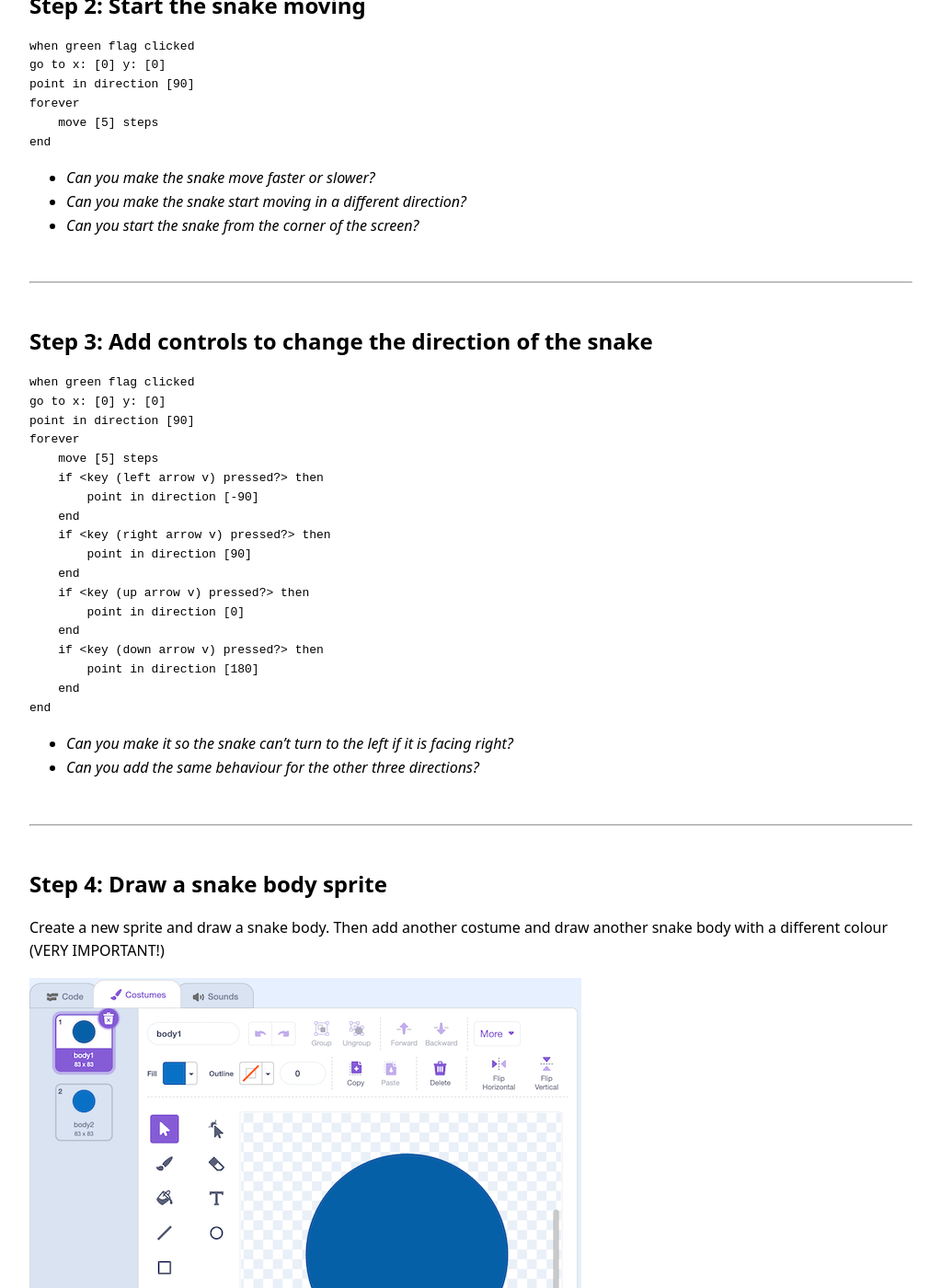
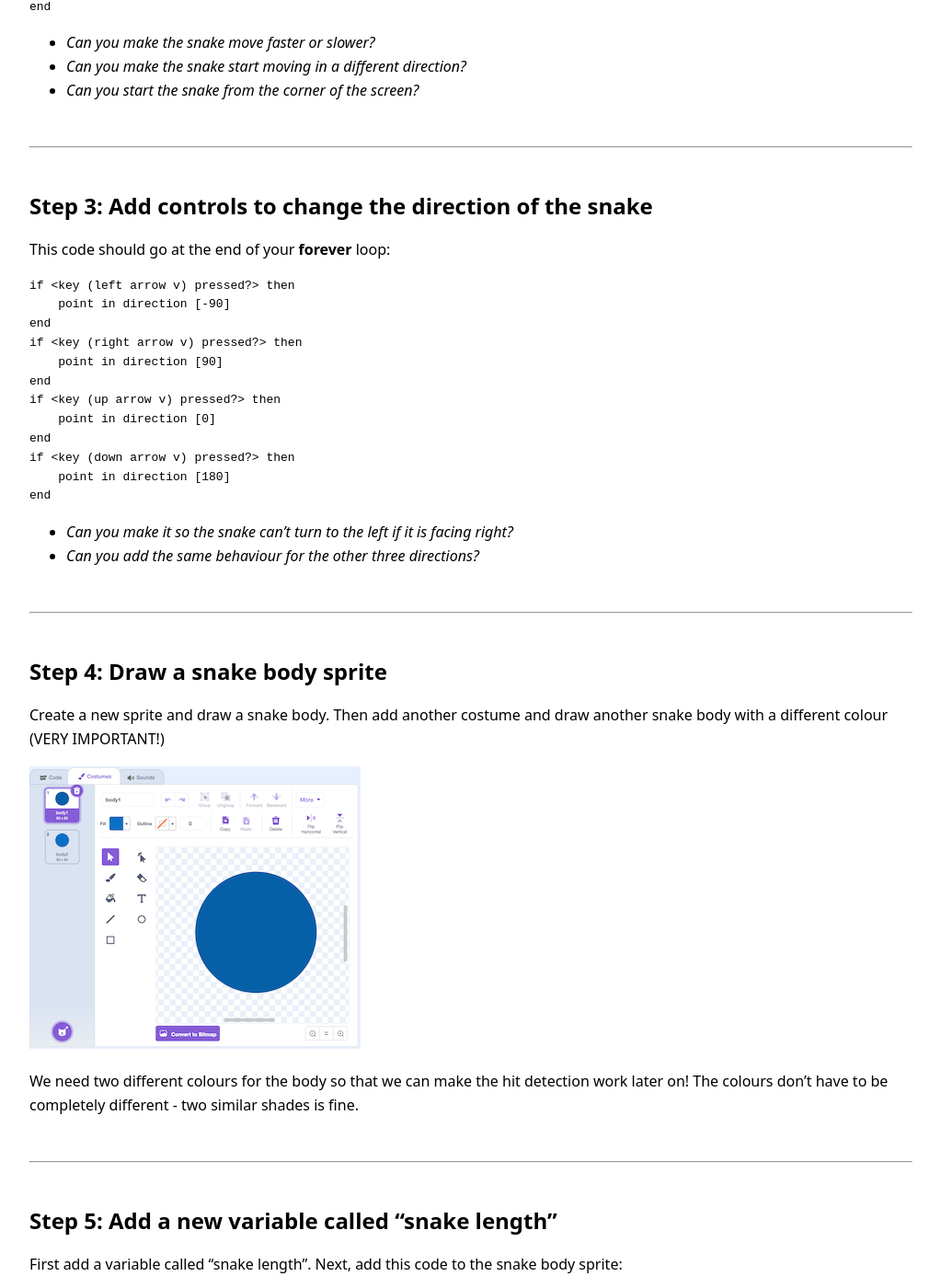
Before and after one commit to ganzogo/gravesend-code-club, a Jekyll site: the page built from projects/snake/index.md, in a window 1280 px wide and 1400 px high, scrolled down 1443 px. Shown: the whole window at 92% size, without its empty margins (128-1151 px from the left). Built offline with Jekyll 4.4.1, drawn with Linux system fonts in a browser that asks for light colours; our own code applies the rules of GitHub Pages for plain Markdown files; some of the changed text lies outside the part shown.

Commit message:
Few fixes to Snake instructions.

````diff
--- a/projects/snake/index.md
+++ b/projects/snake/index.md
@@ -46,24 +46,20 @@ end
 
 ## Step 3: Add controls to change the direction of the snake
 
+This code should go at the end of your **forever** loop:
+
 ```scratch
-when green flag clicked
-go to x: [0] y: [0]
-point in direction [90]
-forever
-    move [5] steps
-    if <key (left arrow v) pressed?> then
-        point in direction [-90]
-    end
-    if <key (right arrow v) pressed?> then
-        point in direction [90]
-    end
-    if <key (up arrow v) pressed?> then
-        point in direction [0]
-    end
-    if <key (down arrow v) pressed?> then
-        point in direction [180]
-    end
+if <key (left arrow v) pressed?> then
+    point in direction [-90]
+end
+if <key (right arrow v) pressed?> then
+    point in direction [90]
+end
+if <key (up arrow v) pressed?> then
+    point in direction [0]
+end
+if <key (down arrow v) pressed?> then
+    point in direction [180]
 end
 ```
 
@@ -106,7 +102,7 @@ hide
 </section>
 <section markdown="1">
 
-## Step 6:
+## Step 6: Clone the snake body
 
 Back in the snake head sprite, add this block at the end of your **forever** loop.
 
@@ -119,7 +115,7 @@ create clone of (snake body v)
 </section>
 <section markdown="1">
 
-## Step 7:
+## Step 7: Make the snake body move
 
 Now inside the snake body sprite, add this code to show the first costume then the second costume:
 
@@ -142,7 +138,7 @@ When you test the game now, you should see a 2-colour snake body following the h
 </section>
 <section markdown="1">
 
-## Step 8:
+## Step 8: Draw some food for the snake
 
 Next we want to add some food for the snake to eat. You could draw some food or choose one of the existing sprites.
 
@@ -153,7 +149,7 @@ Next we want to add some food for the snake to eat. You could draw some food or
 </section>
 <section markdown="1">
 
-## Step 9:
+## Step 9: Setup the food sprite
 
 You should create a variable called "food" and add this code to the food sprite:
 
@@ -171,7 +167,7 @@ This will hide the food, then create a clone of it (which will also start as hid
 </section>
 <section markdown="1">
 
-## Step 10:
+## Step 10: Let the snake eat the food
 
 Also in the food sprite, add this code:
 
@@ -199,7 +195,7 @@ This will put the food in a random position, and when the snake eats the food, i
 </section>
 <section markdown="1">
 
-## Step 11:
+## Step 11: End the game if the player loses
 
 Lastly, we want the game to end if the snake touches the edge of the screen, or if it touches its own body. This is where the 2 colour body comes in handy!
 
````
Also changed, not shown: projects/snake/img/step-01-01.png, projects/snake/img/step-04-01.png, projects/snake/img/step-08-01.png.
